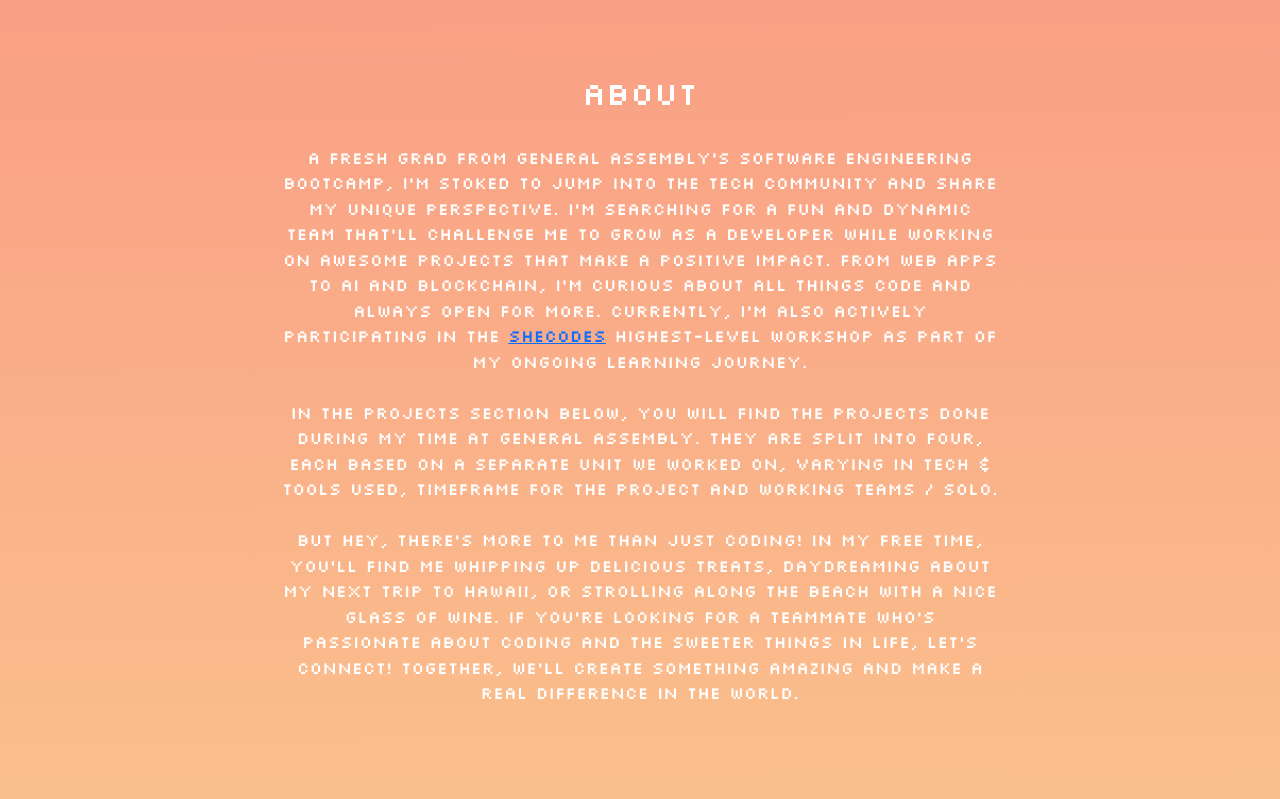
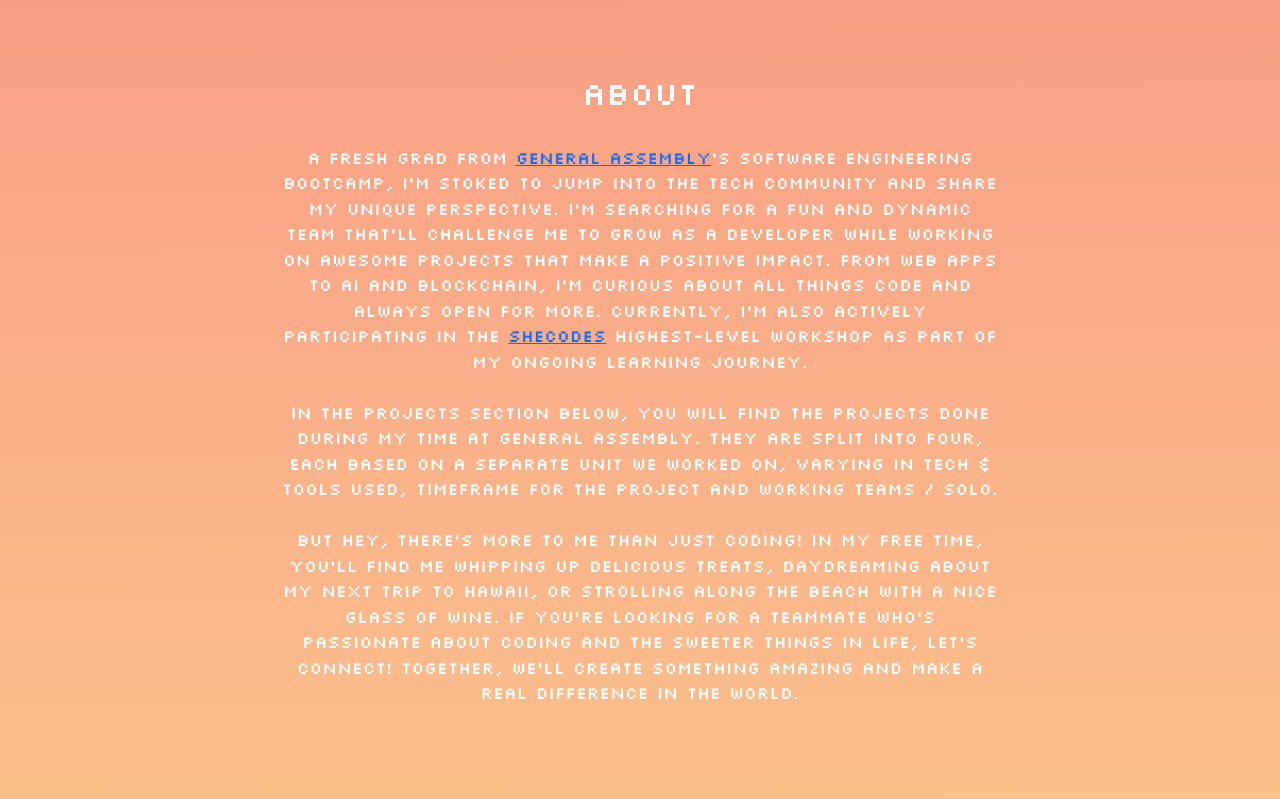
Before and after one commit to solcana/Portfolio, a plain HTML site: page index.html in a window 1280 px wide. Shown: the part 781-1580 px from the top of the page. Drawn offline with nearby package versions, Linux system fonts and the light colour scheme.

Commit message:
minor changes to about and tech and tools

```diff
--- a/index.html
+++ b/index.html
@@ -63,13 +63,17 @@
     <section id="about">
       <h2>About</h2>
       <p>
-        A fresh grad from General Assembly's software engineering bootcamp, I'm
-        stoked to jump into the tech community and share my unique perspective.
-        I'm searching for a fun and dynamic team that'll challenge me to grow as
-        a developer while working on awesome projects that make a positive
-        impact. From web apps to AI and blockchain, I'm curious about all things
-        code and always open for more. Currently, I'm also actively
-        participating in the
+        A fresh grad from
+        <a
+          href="https://generalassemb.ly/education/software-engineering-immersive"
+          target="_blank"
+          >General Assembly</a
+        >'s software engineering bootcamp, I'm stoked to jump into the tech
+        community and share my unique perspective. I'm searching for a fun and
+        dynamic team that'll challenge me to grow as a developer while working
+        on awesome projects that make a positive impact. From web apps to AI and
+        blockchain, I'm curious about all things code and always open for more.
+        Currently, I'm also actively participating in the
         <a href="https://www.shecodes.io/workshops" target="_blank">SheCodes</a>
         highest-level workshop as part of my ongoing learning journey.
         <br /><br />
@@ -88,7 +92,7 @@
     </section>
 
     <section id="techAndTools" class="grid-container">
-      <h2>Tech & Tooling</h2>
+      <h2>Tech & Tools</h2>
       <ul class="tech-list">
         <li class="tech-item">
           <p class="techAndToolsIcons">
```
